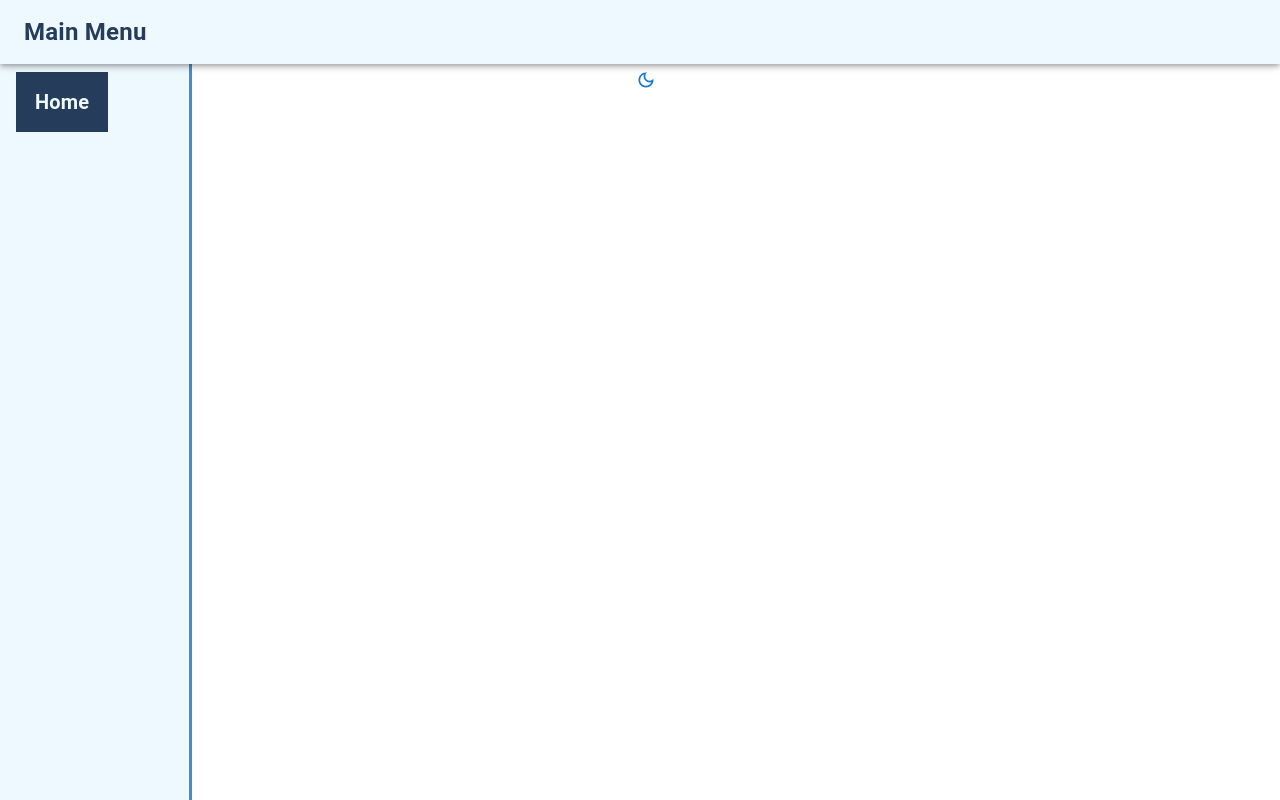
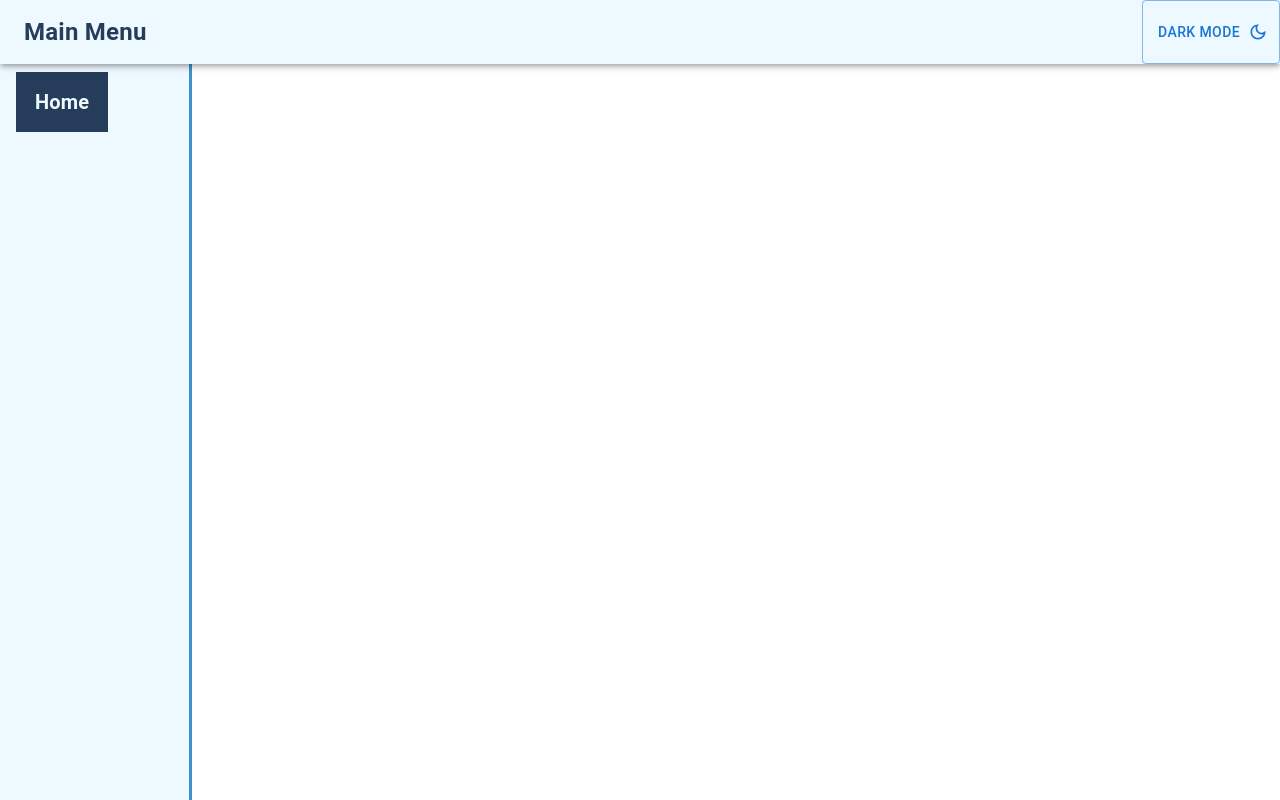
Before and after one commit to enfuse/react-state-reducer-demo, a React (Create React App) app: page /home in a window 1280 px wide. Built offline with nearby package versions, Linux system fonts and the light colour scheme.

Commit message:
implementing basic dark/light theme

```diff
--- a/src/components/AppLayout.js
+++ b/src/components/AppLayout.js
@@ -4,7 +4,6 @@ import {AppBar, Box, Button, CssBaseline, Drawer, Toolbar, Typography} from "@mu
 
 import {AppContext} from "../App";
 import NavigationList from "./NavigationList";
-
 
 const AppLayout = () => {
     let appContext = useContext(AppContext)
@@ -18,6 +17,7 @@ const AppLayout = () => {
                 height: '8vh',
                 zIndex: (theme) => theme.zIndex.drawer + 1
             }}>
+                <div style={{display: 'flex', flexDirection: 'row', justifyContent: 'space-between'}}>
                     <Toolbar>
                         <Typography color={appTheme.secondary} fontSize='24px' fontWeight='bold'>
                             Main Menu
@@ -28,7 +28,9 @@ const AppLayout = () => {
                         onClick={() => {
                             appContext.setIsDarkThemeActive(!appContext.isDarkThemeActive)
                         }}
-                />
+                        variant='outlined'
+                    >{appContext.isDarkThemeActive ? 'Light Mode' : 'Dark Mode'}</Button>
+                </div>
             </AppBar>
             <Drawer anchor='left' variant='permanent' sx={{
                 [`& .MuiDrawer-paper`]: {
--- a/src/pages/Home.js
+++ b/src/pages/Home.js
@@ -10,7 +10,11 @@ const Home = () => {
     return (
         <>
             <AppLayout/>
-            <Paper>
+            <Paper style={{
+                backgroundColor: appTheme.primary,
+                outlineColor: appTheme.secondary,
+                outlineWidth: '1px'
+            }}>
                 <div>
                     Home
                 </div>
```
Lines whose indentation alone changed are shown as unchanged.
